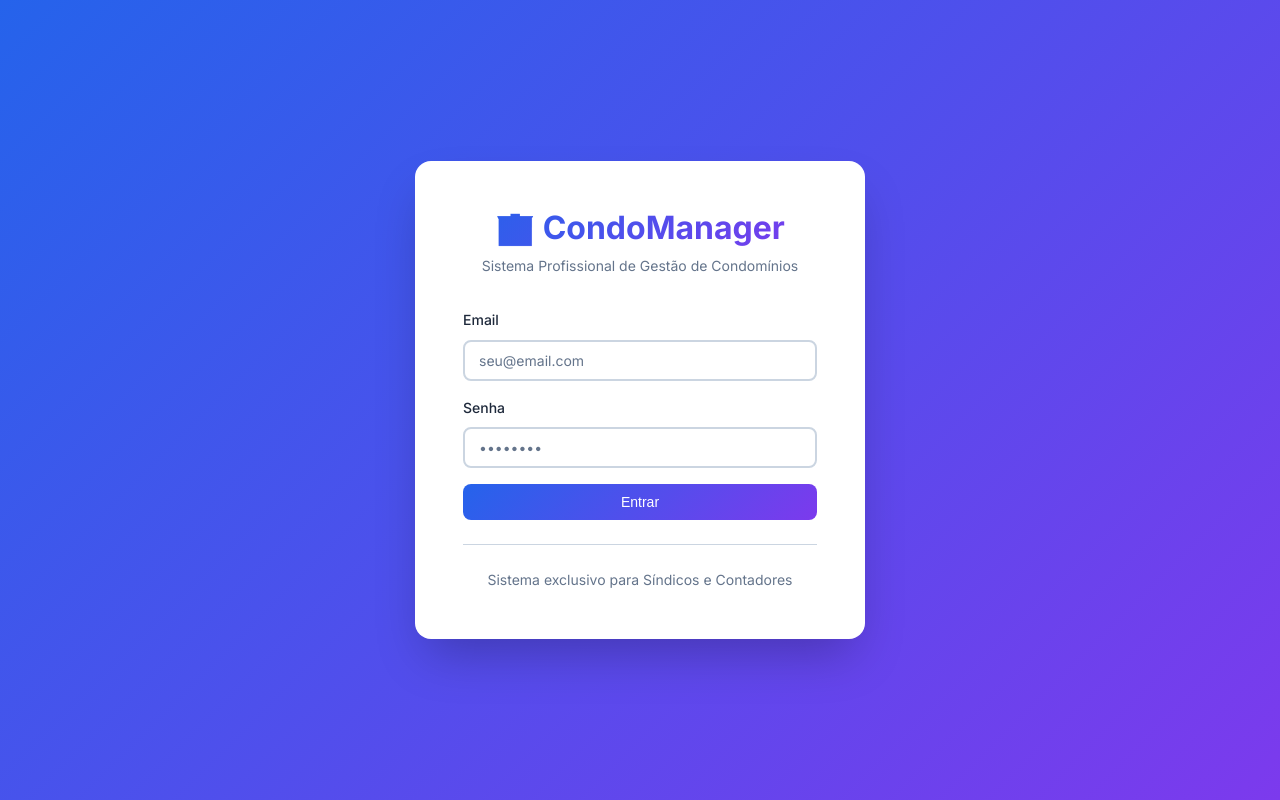
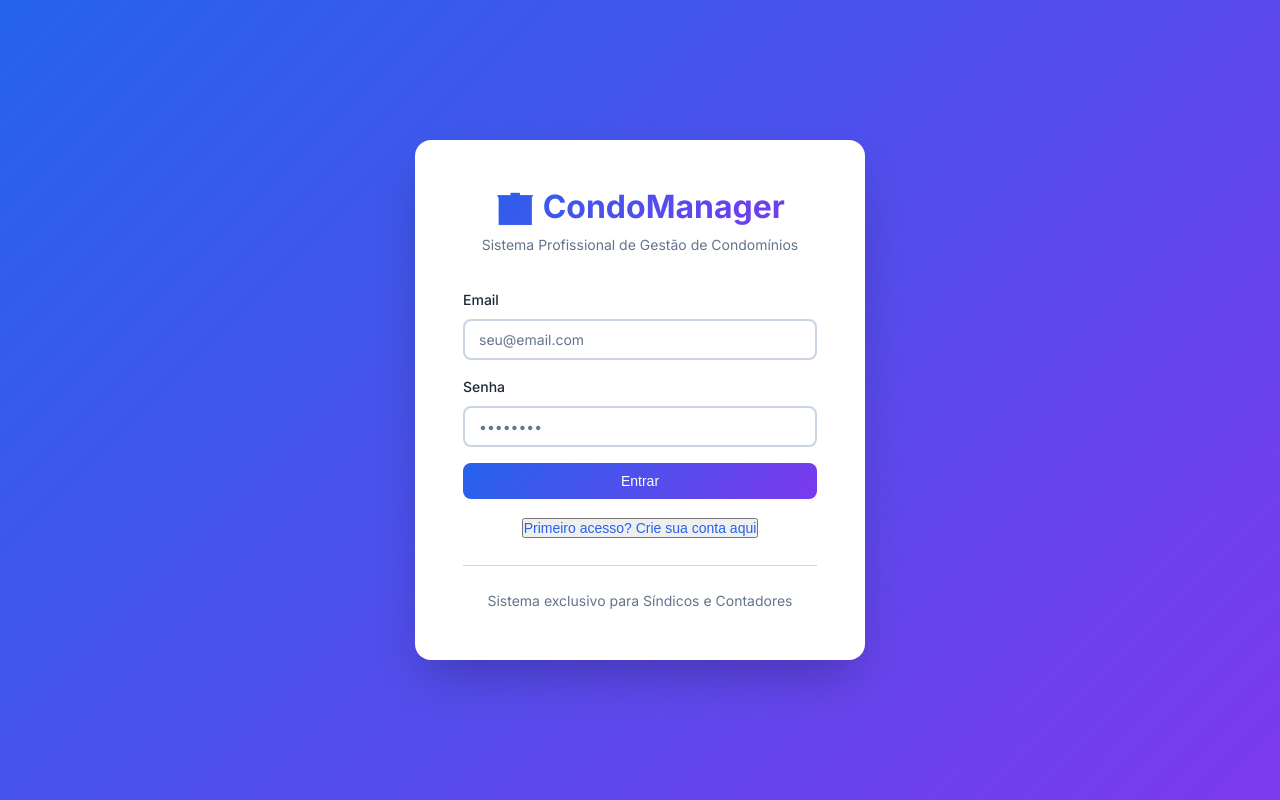
Before and after one commit to VitorSchuenquener/condo-manager, a React (Vite) app: page /login in a window 1280 px wide. Built offline with nearby package versions, Linux system fonts and the light colour scheme; no server answers.

Commit message:
Add Sign Up option to Login page

```diff
--- a/src/pages/Login.jsx
+++ b/src/pages/Login.jsx
@@ -8,18 +8,33 @@ export default function Login() {
     const [loading, setLoading] = useState(false)
     const [error, setError] = useState('')
 
+    const [isSignUp, setIsSignUp] = useState(false)
+
     const handleLogin = async (e) => {
         e.preventDefault()
         setLoading(true)
         setError('')
 
-        const { error } = await supabase.auth.signInWithPassword({
-            email,
-            password,
-        })
-
-        if (error) {
-            setError('Email ou senha inválidos')
+        try {
+            if (isSignUp) {
+                const { error } = await supabase.auth.signUp({
+                    email,
+                    password,
+                })
+                if (error) throw error
+                alert('Conta criada com sucesso! Você já pode entrar.')
+                setIsSignUp(false) // Volta para login para forçar o usuário a entrar com a senha nova
+            } else {
+                const { error } = await supabase.auth.signInWithPassword({
+                    email,
+                    password,
+                })
+                if (error) throw error
+            }
+        } catch (error) {
+            console.error(error)
+            setError(error.message || 'Ocorreu um erro. Verifique seus dados.')
+        } finally {
             setLoading(false)
         }
     }
@@ -71,12 +86,27 @@ export default function Login() {
                         {loading ? (
                             <>
                                 <span className="loading"></span>
-                                Entrando...
+                                {isSignUp ? 'Criando conta...' : 'Entrando...'}
                             </>
                         ) : (
-                            'Entrar'
+                            isSignUp ? 'Criar Conta' : 'Entrar'
                         )}
                     </button>
+
+                    <div className="text-center mt-md">
+                        <button
+                            type="button"
+                            className="bg-transparent border-none text-primary cursor-pointer text-sm hover:underline"
+                            onClick={() => {
+                                setIsSignUp(!isSignUp)
+                                setError('')
+                            }}
+                        >
+                            {isSignUp
+                                ? 'Já tem conta? Fazer Login'
+                                : 'Primeiro acesso? Crie sua conta aqui'}
+                        </button>
+                    </div>
                 </form>
 
                 <div className="login-footer">
```
